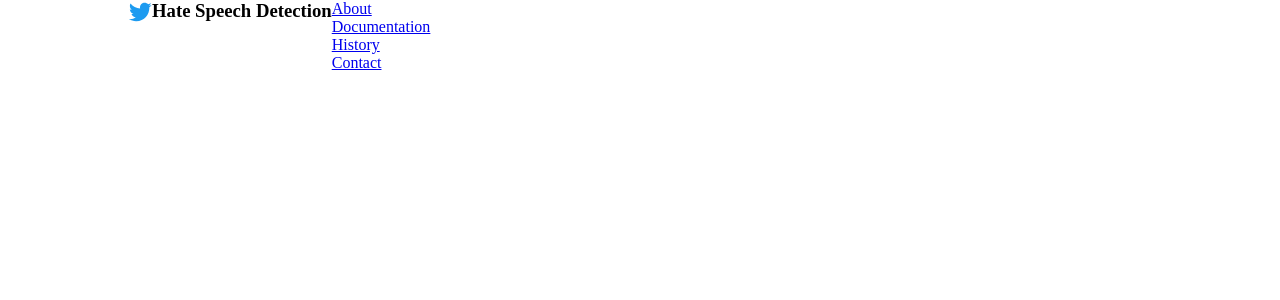
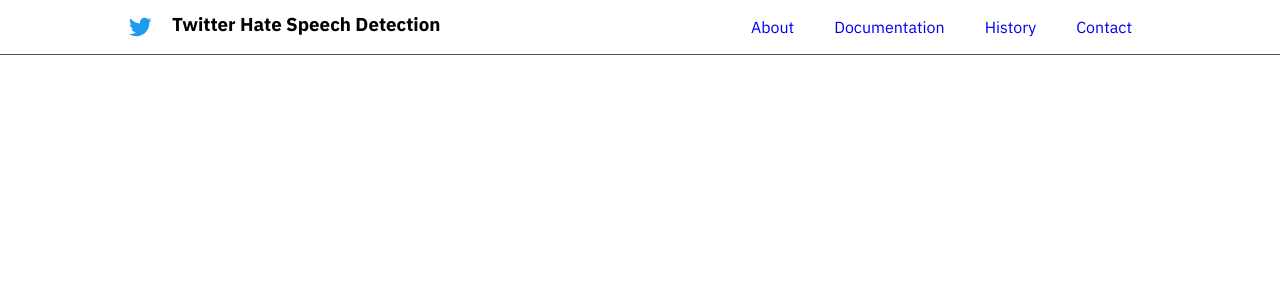
Before and after one commit to DennisRono/twitter-hate-speech-detection, a React (Create React App) app in the folder client/: page / in a window 1280 px wide. Shown: the top 300 px of the page. Built offline with nearby package versions, Linux system fonts and the light colour scheme.

Commit message:
added headers and font styles

```diff
--- a/client/public/index.html
+++ b/client/public/index.html
@@ -22,6 +22,9 @@
       Learn how to configure a non-root public URL by running `npm run build`.
     -->
     <title>Twitter Hate Speech Detection</title>
+    <link rel="preconnect" href="https://fonts.googleapis.com">
+    <link rel="preconnect" href="https://fonts.gstatic.com" crossorigin>
+    <link href="https://fonts.googleapis.com/css2?family=IBM+Plex+Sans:wght@100;200;300;400;500;600;700&display=swap" rel="stylesheet">
   </head>
   <body>
     <noscript>You need to enable JavaScript to run this app.</noscript>
--- a/client/src/components/Header.jsx
+++ b/client/src/components/Header.jsx
@@ -13,7 +13,7 @@ const Header = () => {
                 <Twitter className="twitterLogo" />
               </div>
               <div className="brand-texts">
-                <h3>Hate Speech Detection</h3>
+                <h3>Twitter Hate Speech Detection</h3>
               </div>
             </div>
             <div className="navigation">
--- a/client/src/styles/css/globals.css
+++ b/client/src/styles/css/globals.css
@@ -7,8 +7,13 @@
 html, body {
   width: 100%;
   overflow-x: hidden;
+  font-family: "IBM Plex Sans", sans-serif;
 }
 
 li {
   list-style: none;
+}
+
+a {
+  text-decoration: none;
 }/*# sourceMappingURL=globals.css.map */
--- a/client/src/styles/css/header.css
+++ b/client/src/styles/css/header.css
@@ -1,10 +1,34 @@
+.header {
+  height: 54px;
+  border-bottom: 1px solid #525252;
+}
 .header .header-container {
   margin: 0 10%;
   display: flex;
+  justify-content: space-between;
+  align-items: center;
+  align-content: center;
+  flex-direction: row;
+  padding-top: 5px;
 }
 .header .header-container .header-brand {
   display: flex;
+  padding: 10px 0;
 }
 .header .header-container .header-brand .twitter-logo .twitterLogo {
   fill: #1d9bf0;
+}
+.header .header-container .header-brand .brand-texts h3 {
+  margin-left: 20px;
+  font-weight: 700;
+  line-height: 1;
+}
+.header .header-container .navigation {
+  margin-top: -5px;
+}
+.header .header-container .navigation .nav .nav-list {
+  display: flex;
+}
+.header .header-container .navigation .nav .nav-list .nav-link .nav-red {
+  padding: 10px 20px;
 }/*# sourceMappingURL=header.css.map */
--- a/client/src/styles/scss/globals.scss
+++ b/client/src/styles/scss/globals.scss
@@ -7,8 +7,13 @@
 html, body{
     width: 100%;
     overflow-x: hidden;
+    font-family: 'IBM Plex Sans', sans-serif;
 }
 
 li{
     list-style: none;
 }
+
+a{
+    text-decoration: none;
+}
--- a/client/src/styles/scss/header.scss
+++ b/client/src/styles/scss/header.scss
@@ -1,9 +1,17 @@
 .header{
+    height: 54px;
+    border-bottom: 1px solid #525252;
     .header-container{
         margin: 0 10%;
         display: flex;
+        justify-content: space-between;
+        align-items: center;
+        align-content: center;
+        flex-direction: row;
+        padding-top: 5px;
         .header-brand{
             display: flex;
+            padding: 10px 0;
             .twitter-logo{
                 .twitterLogo{
                     fill: #1d9bf0;
@@ -11,7 +19,22 @@
             }
             .brand-texts{
                 h3{
-
+                    margin-left: 20px;
+                    font-weight: 700;
+                    line-height: 1;
+                }
+            }
+        }
+        .navigation{
+            margin-top: -5px;
+            .nav{
+                .nav-list{
+                    display: flex;
+                    .nav-link{
+                        .nav-red{
+                            padding: 10px 20px;
+                        }
+                    }
                 }
             }
         }
```
Also changed, not shown: 2 other files (tests, documents, lock files or other folders).
